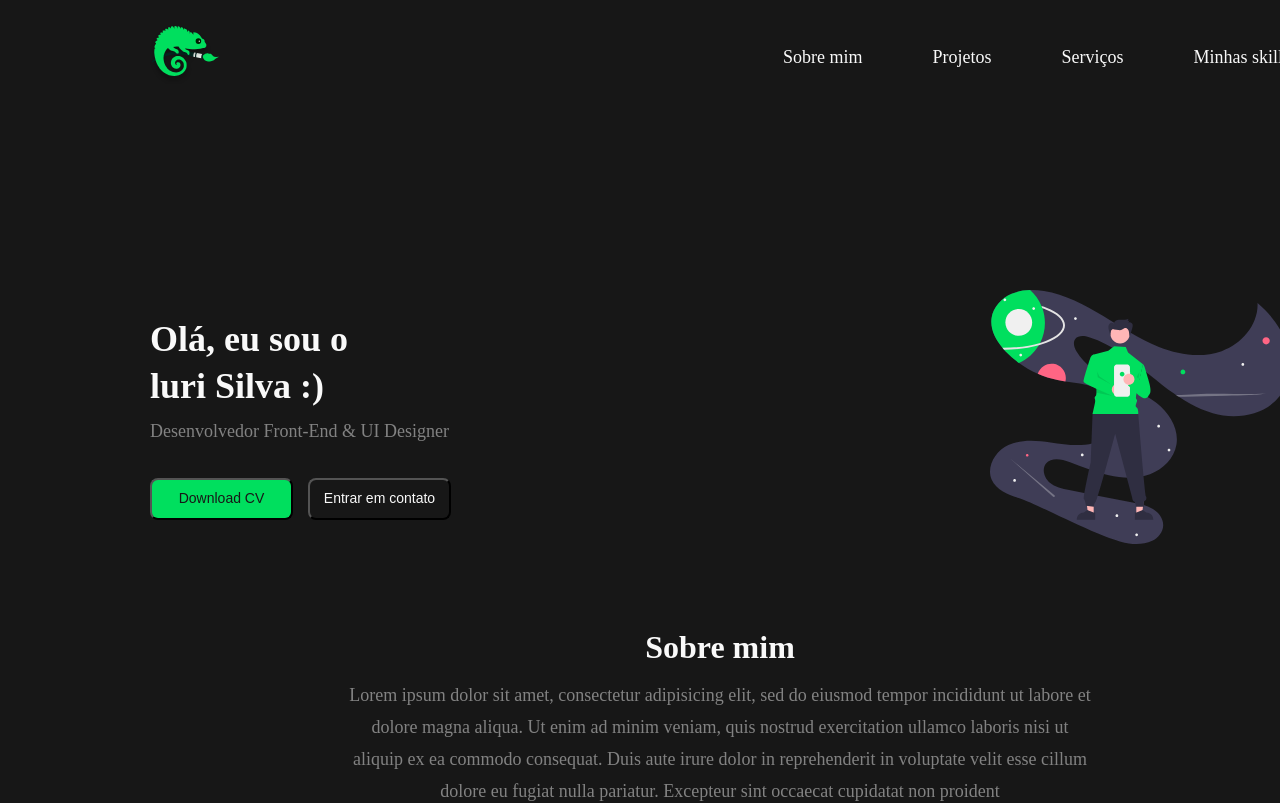
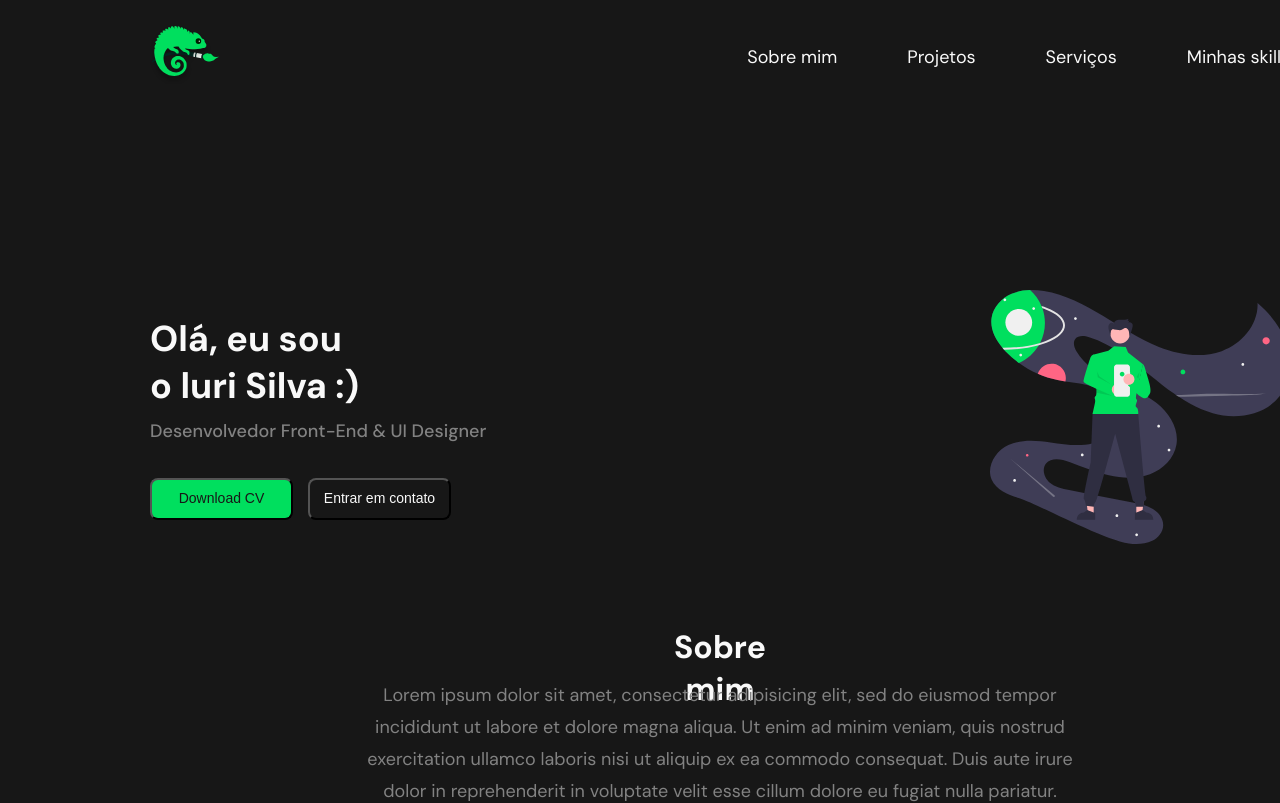
Before and after one commit to Chameleon-Code-Talent/frontend, a React (Vite) app: page / in a window 1280 px wide. Shown: the top 803 px of the page. Built offline with nearby package versions, Linux system fonts and the light colour scheme.

Commit message:
feat: add font-family DM Sans

```diff
--- a/index.html
+++ b/index.html
@@ -2,8 +2,16 @@
 <html lang="en">
   <head>
     <meta charset="UTF-8" />
+
+    <link rel="preconnect" href="https://fonts.googleapis.com"/>
+    <link rel="preconnect" href="https://fonts.gstatic.com" crossorigin/>
+
     <link rel="icon" type="image/svg+xml" href="./src/assets/logoCamaleao.svg" />
     <meta name="viewport" content="width=device-width, initial-scale=1.0" />
+
+    <link href="https://fonts.googleapis.com/css2?family=DM+Sans:opsz,wght@9..40,400;9..40,500;9..40,700&display=swap" rel="stylesheet"/>
+
+
     <title>Chameleon Code Talent</title>
   </head>
   <body>
--- a/src/index.css
+++ b/src/index.css
@@ -80,4 +80,5 @@
   max-width: 1440px;
   margin: 0 auto;
   font-size: 16px;
+  font-family: 'DM Sans', sans-serif;
 }
```
